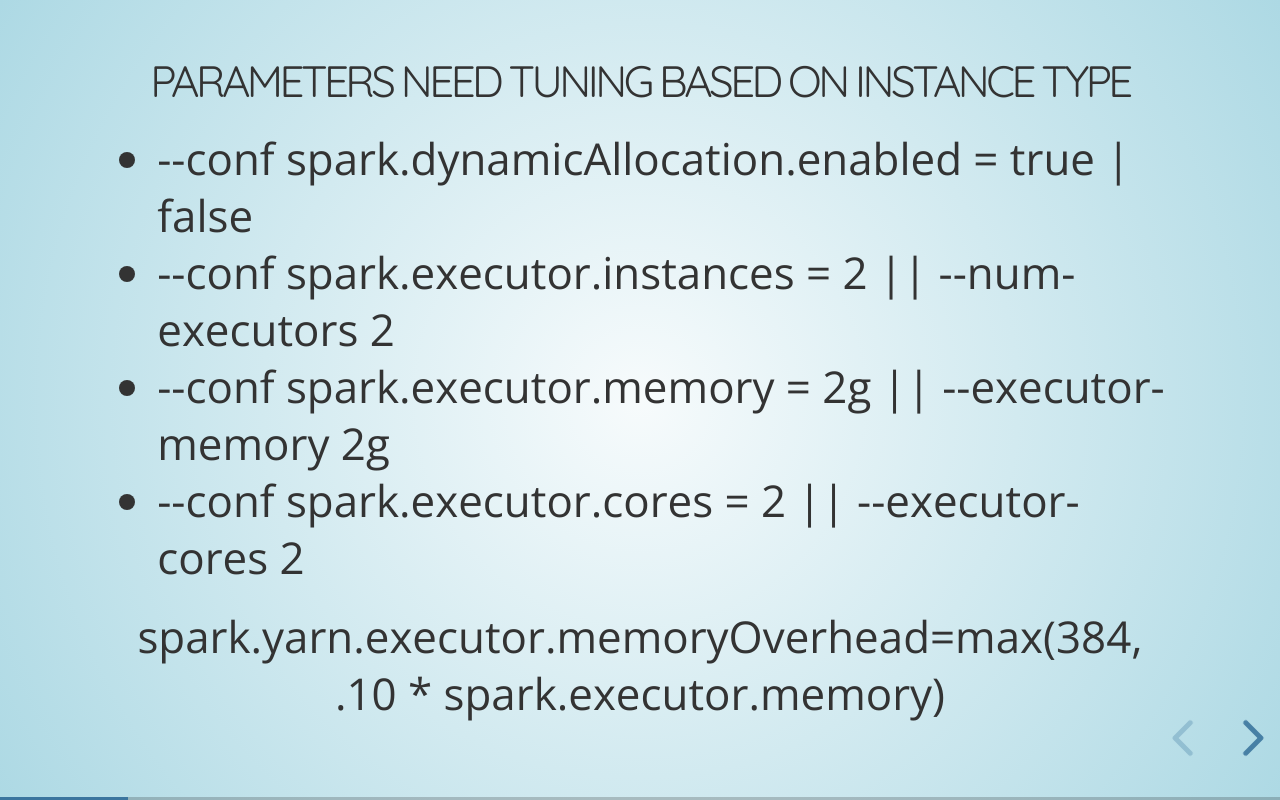
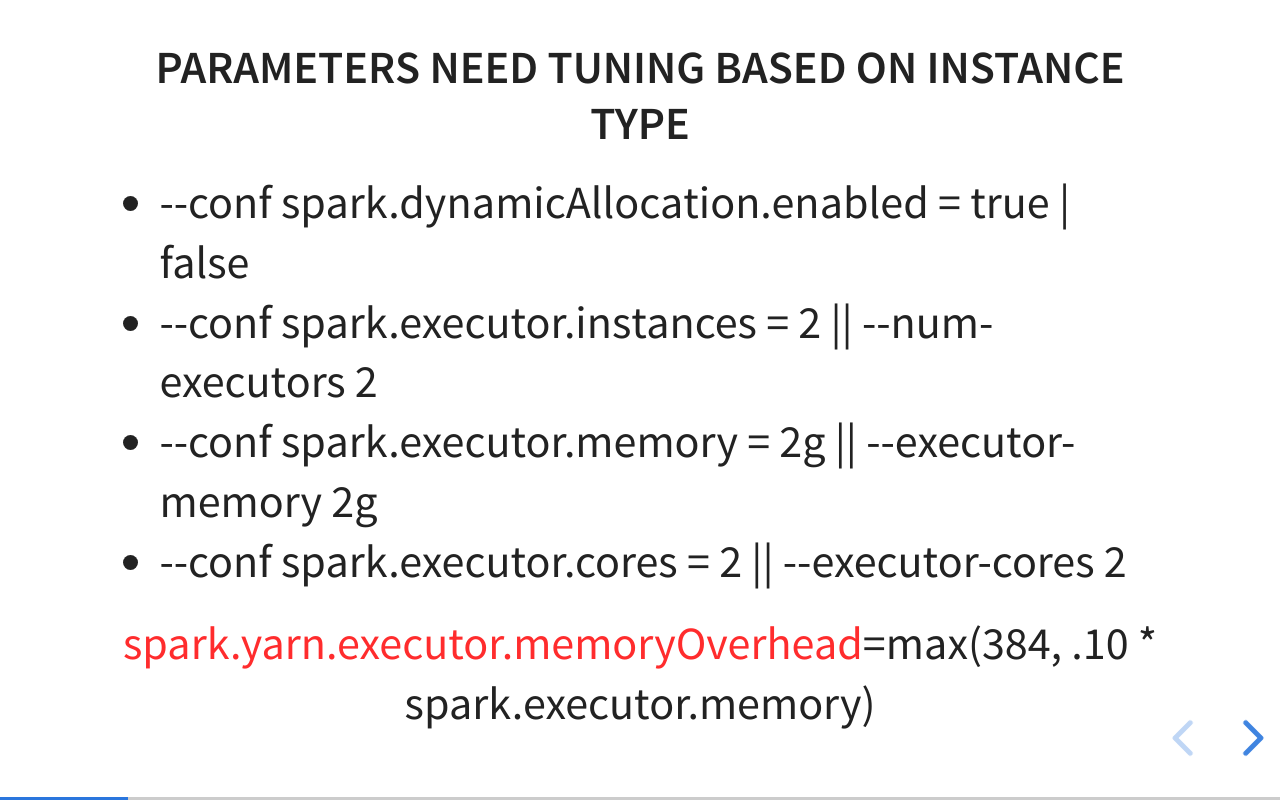
Before and after one commit to alvinhenrick/geoname-pipeline-revealjs, a website: page index.html in a window 1280 px wide. Both pictures are taken after a click on the button "next slide". Drawn offline with nearby package versions, Linux system fonts and the light colour scheme.

Commit message:
updated presentation

```diff
--- a/index.html
+++ b/index.html
@@ -7,7 +7,7 @@
 		<title>reveal.js</title>
 
 		<link rel="stylesheet" href="css/reveal.css">
-		<link rel="stylesheet" href="css/theme/sky.css">
+		<link rel="stylesheet" href="css/theme/white.css">
 
 		<!-- Theme used for syntax highlighting of code -->
 		<link rel="stylesheet" href="lib/css/zenburn.css">
@@ -47,7 +47,7 @@
 						<li>--conf spark.executor.memory = 2g || --executor-memory 2g</li>
 						<li>--conf spark.executor.cores = 2 || --executor-cores 2</li>
 					</ul>
-					<p>spark.yarn.executor.memoryOverhead=max(384, .10 * spark.executor.memory)</p>
+					<p><span style="color:#ff2c2d;">spark.yarn.executor.memoryOverhead</span>=max(384, .10 * spark.executor.memory)</p>
 				</section>
                 <section>
                     <h4>Control Parallelism</h4>
@@ -214,7 +214,8 @@
 						}
 						</code>
 					</pre>
-			    </section>
+					<p><span style="color:#ff2c2d;">How does Hadoop & Spark Control Partitioning ?</span></p>
+				</section>
 			</div>
 		</div>
 
```
